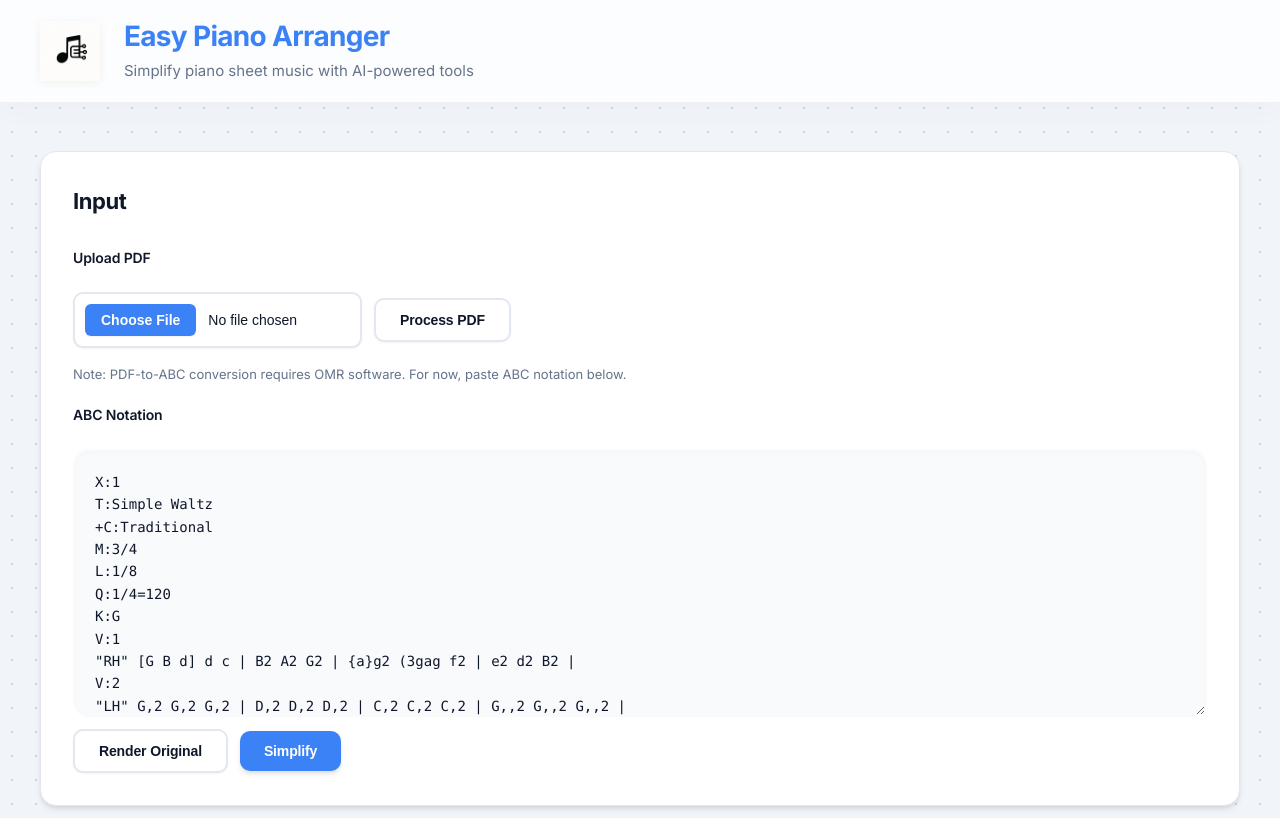
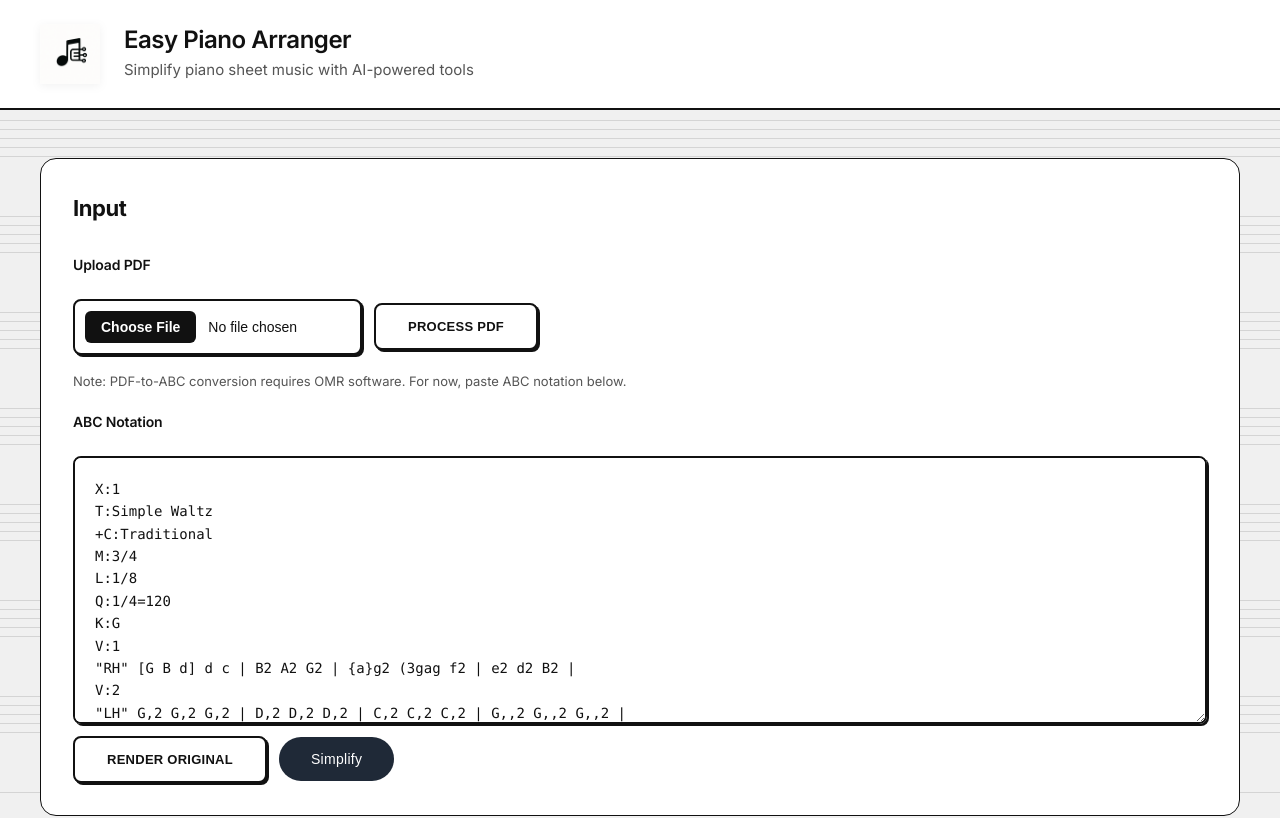
Before and after one commit to zach3141592/Cursor-For-Music-Arranging, a Next.js app: page /arrange in a window 1280 px wide. Shown: the top 818 px of the page. Built offline with nearby package versions, Linux system fonts and the light colour scheme.

Commit message:
gemini frontend

```diff
--- a/app/globals.css
+++ b/app/globals.css
@@ -1,16 +1,15 @@
 :root {
-  --bg: #f8f9fa;
+  --bg: #ffffff;
   --bg-white: #ffffff;
-  --text: #0f172a;
-  --muted: #64748b;
-  --accent: #3b82f6;
-  --accent-hover: #2563eb;
-  --border: #e2e8f0;
+  --text: #111111;
+  --muted: #555555;
+  --accent: #2563eb;
+  --accent-hover: #1d4ed8;
+  --border: #111111;
   --panel: #ffffff;
-  --shadow-sm: 0 1px 2px 0 rgba(0, 0, 0, 0.05);
-  --shadow-md: 0 4px 6px -1px rgba(0, 0, 0, 0.1), 0 2px 4px -1px rgba(0, 0, 0, 0.06);
-  --shadow-lg: 0 10px 15px -3px rgba(0, 0, 0, 0.1), 0 4px 6px -2px rgba(0, 0, 0, 0.05);
-  --shadow-xl: 0 20px 25px -5px rgba(0, 0, 0, 0.1), 0 10px 10px -5px rgba(0, 0, 0, 0.04);
+  --shadow-graphic: 4px 4px 0px #111111;
+  --shadow-graphic-hover: 6px 6px 0px #111111;
+  --shadow-graphic-sm: 2px 2px 0px #111111;
 }
 
 * {
@@ -20,9 +19,32 @@
 html, body {
   margin: 0;
   padding: 0;
-  background-color: #f1f5f9;
-  background-image: radial-gradient(#cbd5e1 1px, transparent 1px);
-  background-size: 24px 24px;
+  background-color: #f0f0f0;
+  background-image: repeating-linear-gradient(
+    transparent,
+    transparent 24px,
+    #d4d4d4 24px,
+    #d4d4d4 25px,
+    transparent 25px,
+    transparent 33px,
+    #d4d4d4 33px,
+    #d4d4d4 34px,
+    transparent 34px,
+    transparent 42px,
+    #d4d4d4 42px,
+    #d4d4d4 43px,
+    transparent 43px,
+    transparent 51px,
+    #d4d4d4 51px,
+    #d4d4d4 52px,
+    transparent 52px,
+    transparent 60px,
+    #d4d4d4 60px,
+    #d4d4d4 61px,
+    transparent 61px,
+    transparent 96px
+  );
+  background-attachment: fixed;
   color: var(--text);
   font-family: var(--font-inter), -apple-system, BlinkMacSystemFont, 'Segoe UI', 'Roboto', 'Helvetica Neue', Arial, sans-serif;
   line-height: 1.6;
@@ -32,15 +54,13 @@ html, body {
 
 
 .app-header {
-  padding: 20px 40px;
-  background: rgba(255, 255, 255, 0.8);
-  border-bottom: 1px solid rgba(0,0,0,0.05);
+  padding: 24px 40px;
+  background: #ffffff;
+  border-bottom: 2px solid var(--border);
   display: flex;
   align-items: center;
   gap: 24px;
   max-width: 100%;
-  box-shadow: 0 4px 30px rgba(0, 0, 0, 0.03);
-  backdrop-filter: blur(20px);
   position: sticky;
   top: 0;
   z-index: 100;
@@ -61,12 +81,12 @@ html, body {
 }
 
 .app-header h1 {
-  margin: 0 0 6px;
-  font-size: 28px;
-  font-weight: 700;
+  margin: 0 0 4px;
+  font-size: 24px;
+  font-weight: 600;
   line-height: 1.2;
-  letter-spacing: -0.025em;
-  color: var(--accent);
+  letter-spacing: -0.02em;
+  color: var(--text);
 }
 
 .app-header p {
@@ -145,21 +165,22 @@ html, body {
   padding: 10px;
   font-size: 14px;
   border: 2px solid var(--border);
-  border-radius: 10px;
-  background: var(--bg-white);
+  border-radius: 8px;
+  background: white;
   cursor: pointer;
   max-width: 400px;
   transition: all 0.2s ease;
-  box-shadow: var(--shadow-sm);
+  box-shadow: var(--shadow-graphic-sm);
 }
 
 .input-row input[type="file"]:hover {
   border-color: var(--accent);
-  box-shadow: var(--shadow-md);
+  box-shadow: var(--shadow-graphic);
+  transform: translate(-2px, -2px);
 }
 
 .input-row input[type="file"]::-webkit-file-upload-button {
-  background: var(--accent);
+  background: var(--text);
   color: white;
   border: none;
   border-radius: 6px;
@@ -169,13 +190,10 @@ html, body {
   font-weight: 600;
   cursor: pointer;
   transition: all 0.2s ease;
-  box-shadow: var(--shadow-sm);
 }
 
 .input-row input[type="file"]::-webkit-file-upload-button:hover {
-  background: var(--accent-hover);
-  transform: translateY(-1px);
-  box-shadow: var(--shadow-md);
+  background: var(--accent);
 }
 
 .input-row .file-upload-wrapper {
@@ -194,25 +212,25 @@ html, body {
 
 textarea {
   width: 100%;
-  background: #f8fafc;
+  background: #ffffff;
   color: var(--text);
-  border: 2px solid transparent;
-  border-radius: 16px;
+  border: 2px solid var(--border);
+  border-radius: 8px;
   padding: 20px;
   font-family: 'JetBrains Mono', 'Fira Code', 'Menlo', monospace;
   font-size: 14px;
   line-height: 1.6;
   resize: vertical;
-  transition: all 0.2s cubic-bezier(0.4, 0, 0.2, 1);
-  box-shadow: inset 0 2px 4px rgba(0,0,0,0.02);
+  transition: all 0.2s ease;
+  box-shadow: var(--shadow-graphic-sm);
 }
 
 textarea:focus {
   outline: none;
   background: white;
   border-color: var(--accent);
-  box-shadow: 0 0 0 4px rgba(59, 130, 246, 0.1);
-  transform: translateY(-1px);
+  box-shadow: var(--shadow-graphic);
+  transform: translate(-2px, -2px);
 }
 
 textarea::placeholder {
@@ -230,41 +248,25 @@ textarea::placeholder {
 }
 
 .btn {
-  background: var(--accent);
+  background: #1f2937;
   color: white;
   border: none;
-  border-radius: 10px;
-  padding: 12px 24px;
+  border-radius: 99px;
+  padding: 14px 32px;
   font-size: 14px;
-  font-weight: 600;
+  font-weight: 500;
   cursor: pointer;
-  transition: all 0.3s cubic-bezier(0.4, 0, 0.2, 1);
+  transition: all 0.3s cubic-bezier(0.2, 0.8, 0.2, 1);
   text-decoration: none;
   display: inline-block;
   box-shadow: var(--shadow-md);
-  letter-spacing: -0.01em;
+  letter-spacing: 0.02em;
   position: relative;
   overflow: hidden;
 }
 
-.btn::before {
-  content: '';
-  position: absolute;
-  top: 0;
-  left: -100%;
-  width: 100%;
-  height: 100%;
-  background: linear-gradient(90deg, transparent, rgba(255, 255, 255, 0.1), transparent);
-  transition: left 0.5s;
-}
-
-.btn:hover::before {
-  left: 100%;
-}
-
 .btn:hover {
-  background: var(--accent-hover);
-  text-decoration: none;
+  background: #000000;
   transform: translateY(-2px);
   box-shadow: var(--shadow-lg);
 }
@@ -281,20 +283,23 @@ textarea::placeholder {
 }
 
 .btn-secondary {
-  background: var(--bg-white);
+  background: white;
   color: var(--text);
   border: 2px solid var(--border);
-  transition: all 0.3s cubic-bezier(0.4, 0, 0.2, 1);
-  box-shadow: var(--shadow-sm);
+  border-radius: 8px;
+  transition: all 0.2s ease;
+  box-shadow: var(--shadow-graphic-sm);
   font-weight: 600;
+  text-transform: uppercase;
+  font-size: 13px;
 }
 
 .btn-secondary:hover {
-  background: var(--bg);
-  border-color: var(--accent);
-  color: var(--accent);
-  transform: translateY(-2px);
-  box-shadow: var(--shadow-md);
+  background: white;
+  border-color: var(--text);
+  color: var(--text);
+  transform: translate(-1px, -1px);
+  box-shadow: 4px 4px 0px var(--text);
 }
 
 .help {
@@ -361,31 +366,25 @@ textarea::placeholder {
 
 #original-score, #simplified-score {
   background: white;
-  border: 1px solid #e2e8f0;
-  border-radius: 16px;
+  border: 2px solid var(--border);
+  border-radius: 12px;
   padding: 32px;
   min-height: 200px;
   overflow-x: auto;
   margin-bottom: 24px;
-  box-shadow: 0 4px 6px -1px rgba(0, 0, 0, 0.02);
-  transition: all 0.3s ease;
+  box-shadow: var(--shadow-graphic-sm);
+  transition: all 0.2s ease;
   position: relative;
 }
 
 #original-score::before, #simplified-score::before {
-  content: '';
-  position: absolute;
-  top: 0;
-  left: 0;
-  right: 0;
-  height: 4px;
-  background: #e2e8f0;
-  border-radius: 16px 16px 0 0;
+  display: none;
 }
 
 #original-score:hover, #simplified-score:hover {
   border-color: var(--accent);
-  box-shadow: inset 0 2px 4px rgba(0, 0, 0, 0.06), 0 0 0 3px rgba(59, 130, 246, 0.1);
+  box-shadow: var(--shadow-graphic);
+  transform: translate(-2px, -2px);
 }
 
 .export-row {
@@ -501,9 +500,32 @@ textarea::placeholder {
 .landing-page {
   height: 100vh;
   overflow: hidden;
-  background-color: #f8fafc;
-  background-image: radial-gradient(#cbd5e1 1px, transparent 1px);
-  background-size: 32px 32px;
+  background-color: #ffffff;
+  background-image: repeating-linear-gradient(
+    transparent,
+    transparent 24px,
+    #e5e5e5 24px,
+    #e5e5e5 25px,
+    transparent 25px,
+    transparent 33px,
+    #e5e5e5 33px,
+    #e5e5e5 34px,
+    transparent 34px,
+    transparent 42px,
+    #e5e5e5 42px,
+    #e5e5e5 43px,
+    transparent 43px,
+    transparent 51px,
+    #e5e5e5 51px,
+    #e5e5e5 52px,
+    transparent 52px,
+    transparent 60px,
+    #e5e5e5 60px,
+    #e5e5e5 61px,
+    transparent 61px,
+    transparent 96px
+  );
+  background-attachment: fixed;
   display: flex;
   align-items: center;
   justify-content: center;
@@ -517,10 +539,11 @@ textarea::placeholder {
   top: 50%;
   left: 50%;
   transform: translate(-50%, -50%);
-  width: 120vw;
-  height: 120vh;
-  background: radial-gradient(circle at center, rgba(255,255,255,0.8) 0%, transparent 70%);
+  width: 600px;
+  height: 600px;
+  background: radial-gradient(circle, rgba(37, 99, 235, 0.1) 0%, transparent 70%);
   pointer-events: none;
+  z-index: 0;
 }
 
 .landing-container {
@@ -554,19 +577,19 @@ textarea::placeholder {
 }
 
 .landing-title {
-  font-size: 56px;
-  font-weight: 800;
-  margin: 0 0 20px;
-  line-height: 1.1;
-  color: var(--accent);
-  letter-spacing: -0.04em;
+  font-size: 64px;
+  font-weight: 700;
+  margin: 0 0 24px;
+  line-height: 1.05;
+  color: var(--text);
+  letter-spacing: -0.03em;
 }
 
 .landing-subtitle {
   font-size: 20px;
   margin: 0;
   color: var(--muted);
-  max-width: 600px;
+  max-width: 540px;
   margin-left: auto;
   margin-right: auto;
   font-weight: 400;
@@ -619,20 +642,23 @@ textarea::placeholder {
 }
 
 .btn-large {
-  padding: 16px 40px;
-  font-size: 17px;
-  font-weight: 600;
-  background: var(--accent);
+  padding: 20px 56px;
+  font-size: 18px;
+  font-weight: 700;
+  background: var(--text);
   color: white;
+  border: 2px solid var(--text);
   border-radius: 12px;
-  box-shadow: var(--shadow-lg);
-  letter-spacing: -0.01em;
+  box-shadow: var(--shadow-graphic);
+  letter-spacing: 0.02em;
+  text-transform: uppercase;
 }
 
 .btn-large:hover {
-  background: var(--accent-hover);
-  transform: translateY(-3px);
-  box-shadow: var(--shadow-xl);
+  background: var(--accent);
+  border-color: var(--text);
+  transform: translate(-4px, -4px);
+  box-shadow: 8px 8px 0px var(--text);
 }
 
 .landing-footer {
```
